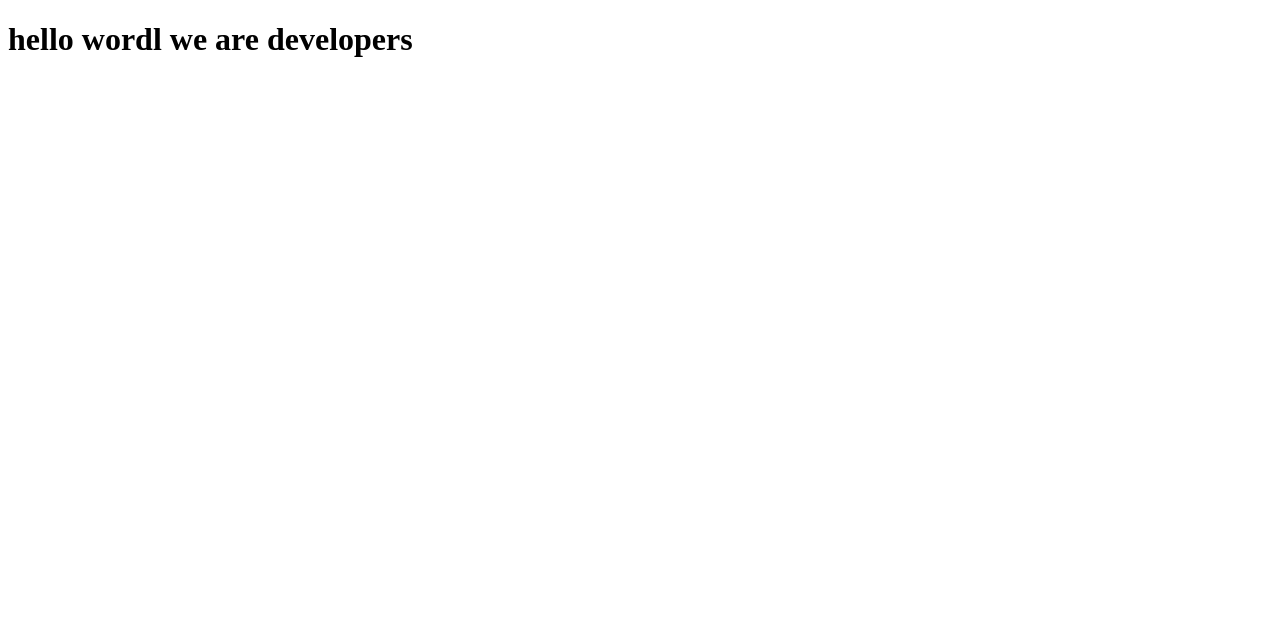
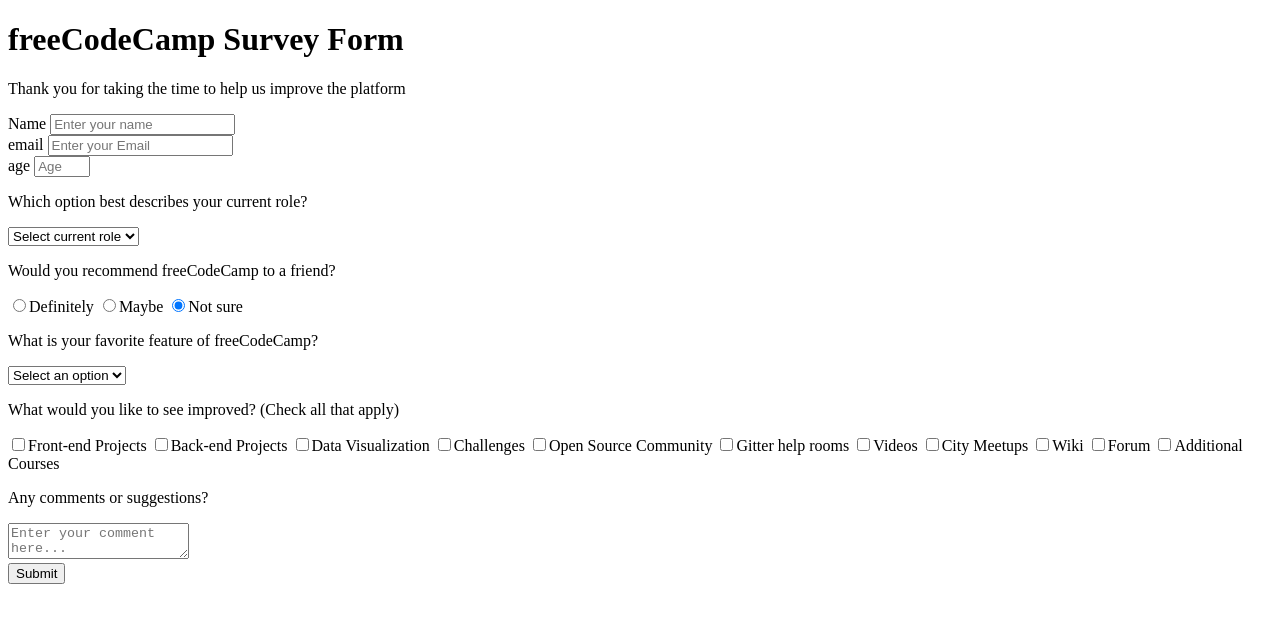
Before and after one commit to FlorencioQuelca/sayed-and-florencio, a plain HTML site: page index.html in a window 1280 px wide. Drawn offline with Linux system fonts and the light colour scheme.

Commit message:
finish the html

```diff
--- a/index.html
+++ b/index.html
@@ -1,12 +1,13 @@
 <!DOCTYPE html>
 <html lang="en">
-  <head>
+
+<head>
     <meta charset="UTF-8" />
     <title>Fork Me! FCC: Test Suite Template</title>
     <link rel="stylesheet" href="css/style.css" />
-  </head>
+</head>
 
-  <body>
+<body>
     <script src="https://cdn.freecodecamp.org/testable-projects-fcc/v1/bundle.js"></script>
 
     <!--
@@ -21,7 +22,194 @@
     - The freeCodeCamp Team
 
     -->
-    <h1>hello wordl we are developers</h1>
+    <h1 id="title"> freeCodeCamp Survey Form</h1>
+    <p id="description">Thank you for taking the time to help us improve the platform </p>
+    <form action="" id="survey-form">
+        <div>
+            <label for="name" id="name-label">Name</label>
+            <input type="text" id="name" required placeholder="Enter your name">
+        </div>
+        <div>
+            <label for="email" id="email-label">email</label>
+            <input type="email" id="email" required placeholder="Enter your Email">
+        </div>
+
+        <div>
+            <label for="age" id="number-label">age</label>
+            <input type="number" id="number" min="18" max="50" placeholder="Age">
+        </div>
+
+
+        <div class="form-group">
+            <p>Which option best describes your current role?</p>
+            <select id="dropdown" name="role" class="form-control" required>
+              <option disabled selected value>Select current role</option>
+              <option value="student">Student</option>
+              <option value="job">Full Time Job</option>
+              <option value="learner">Full Time Learner</option>
+              <option value="preferNo">Prefer not to say</option>
+              <option value="other">Other</option>
+            </select>
+        </div>
+
+
+        <div class="form-group">
+            <p>Would you recommend freeCodeCamp to a friend?</p>
+            <label>
+                <input
+                  name="user-recommend"
+                  value="definitely"
+                  type="radio"
+                  class="input-radio"
+                  checked
+                />Definitely</label
+              >
+            <label>
+                <input
+                  name="user-recommend"
+                  value="definitely"
+                  type="radio"
+                  class="input-radio"
+                  checked
+                />Maybe</label
+              >
+            <label>
+                <input
+                  name="user-recommend"
+                  value="definitely"
+                  type="radio"
+                  class="input-radio"
+                  checked
+                />Not sure</label
+              >
+        </div>
+
+        <div class="form-group">
+            <p>What is your favorite feature of freeCodeCamp?</p>
+            <select id="most-like" name="mostLike" class="form-control" required>
+              <option disabled selected value>Select an option</option>
+              <option value="challenges">Challenges</option>
+              <option value="projects">Projects</option>
+              <option value="community">Community</option>
+              <option value="openSource">Open Source</option>
+            </select>
+          </div>
+          <div class="form-group">
+            <p>
+              What would you like to see improved?
+              <span class="clue">(Check all that apply)</span>
+            </p>
+
+            <label
+              ><input
+                name="prefer"
+                value="front-end-projects"
+                type="checkbox"
+                class="input-checkbox"
+              />Front-end Projects</label
+            >
+            <label>
+              <input
+                name="prefer"
+                value="back-end-projects"
+                type="checkbox"
+                class="input-checkbox"
+              />Back-end Projects</label
+            >
+            <label
+              ><input
+                name="prefer"
+                value="data-visualization"
+                type="checkbox"
+                class="input-checkbox"
+              />Data Visualization</label
+            >
+            <label
+              ><input
+                name="prefer"
+                value="challenges"
+                type="checkbox"
+                class="input-checkbox"
+              />Challenges</label
+            >
+            <label
+              ><input
+                name="prefer"
+                value="open-source-community"
+                type="checkbox"
+                class="input-checkbox"
+              />Open Source Community</label
+            >
+            <label
+              ><input
+                name="prefer"
+                value="gitter-help-rooms"
+                type="checkbox"
+                class="input-checkbox"
+              />Gitter help rooms</label
+            >
+            <label
+              ><input
+                name="prefer"
+                value="videos"
+                type="checkbox"
+                class="input-checkbox"
+              />Videos</label
+            >
+            <label
+              ><input
+                name="prefer"
+                value="city-meetups"
+                type="checkbox"
+                class="input-checkbox"
+              />City Meetups</label
+            >
+            <label
+              ><input
+                name="prefer"
+                value="wiki"
+                type="checkbox"
+                class="input-checkbox"
+              />Wiki</label
+            >
+            <label
+              ><input
+                name="prefer"
+                value="forum"
+                type="checkbox"
+                class="input-checkbox"
+              />Forum</label
+            >
+            <label
+              ><input
+                name="prefer"
+                value="additional-courses"
+                type="checkbox"
+                class="input-checkbox"
+              />Additional Courses</label
+            >
+          </div>
+
+          <div class="form-group">
+            <p>Any comments or suggestions?</p>
+            <textarea
+              id="comments"
+              class="input-textarea"
+              name="comment"
+              placeholder="Enter your comment here..."
+            ></textarea>
+          </div>
+
+          <div class="form-group">
+            <button type="submit" id="submit" class="submit-button">
+              Submit
+            </button>
+          </div>
+
+
+    </form>
+
     <script src="js/index.js"></script>
-  </body>
+</body>
+
 </html>
```
